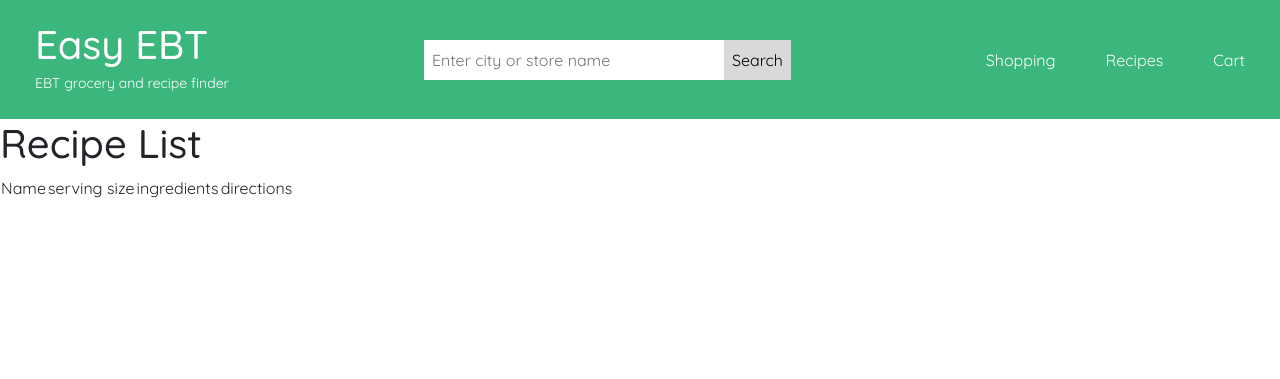
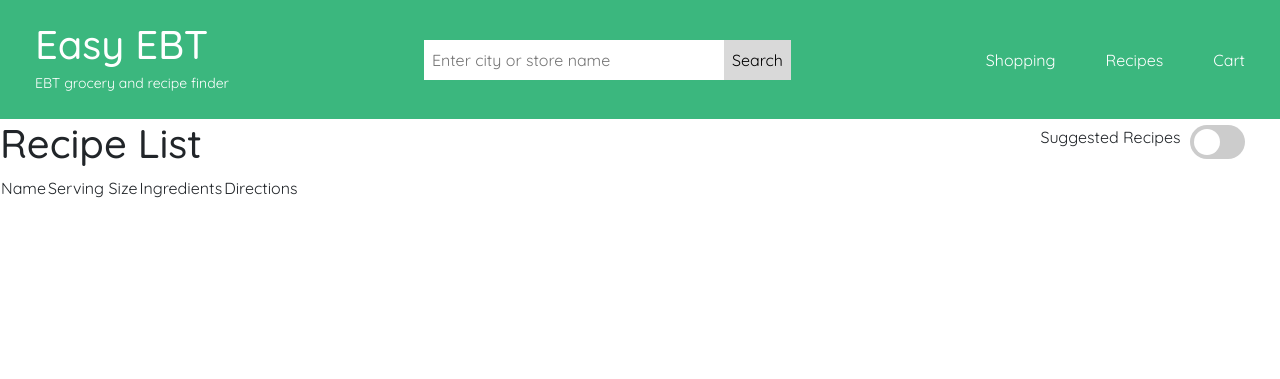
Before and after one commit to suhanishukla/grocery, a Django app: page /recipes/ in a window 1280 px wide. Shown: the top 379 px of the page. Run offline with Django 5.2, Linux system fonts and the light colour scheme; data that the repository does not hold is empty; some libraries are stand-ins or nearby versions.

Commit message:
suggested recipe toggle

```diff
--- a/grocerylist/templates/recipedisplay.html
+++ b/grocerylist/templates/recipedisplay.html
@@ -15,23 +15,111 @@
             margin: 0;
             padding: 0;
         }
+
+        .toggle-container {
+            position: absolute;
+            top: 120px;
+            right: 30px;
+            z-index: 1000;
+        }
+
+        .toggle-container span {
+            display: inline-block;
+            margin-right: 5px;
+        }
+
+        .toggle-container span.suggested-recipes {
+            margin-top: 5px;
+        }
+
+        .switch {
+            position: relative;
+            display: inline-block;
+            width: 60px;
+            height: 34px;
+        }
+
+        .switch input {
+            opacity: 0;
+            width: 0;
+            height: 0;
+        }
+
+        .slider {
+            position: absolute;
+            cursor: pointer;
+            top: 0;
+            left: 0;
+            right: 0;
+            bottom: 0;
+            background-color: #ccc;
+            -webkit-transition: .4s;
+            transition: .4s;
+            border-radius: 34px;
+        }
+
+        .slider:before {
+            position: absolute;
+            content: "";
+            height: 26px;
+            width: 26px;
+            left: 4px;
+            bottom: 4px;
+            background-color: white;
+            -webkit-transition: .4s;
+            transition: .4s;
+            border-radius: 50%;
+        }
+
+        input:checked + .slider {
+            background-color: #007bff;
+        }
+
+        input:focus + .slider {
+            box-shadow: 0 0 1px #007bff;
+        }
+
+        input:checked + .slider:before {
+            -webkit-transform: translateX(26px);
+            -ms-transform: translateX(26px);
+            transform: translateX(26px);
+        }
+
+        .slider.round {
+            border-radius: 34px;
+        }
+
+        .slider.round:before {
+            border-radius: 50%;
+        }
+
+        .recipe-row {
+            display: none;
+        }
     </style>
 </head>
 <body>
     {% include 'nav_bar.html' %}
+    <div class="toggle-container">
+        <span class="suggested-recipes">Suggested Recipes</span>
+        <label class="switch">
+            <input type="checkbox" id="toggleSwitch">
+            <span class="slider round"></span>
+        </label>
+    </div>
     <h1>Recipe List</h1>
     <table>
         <thead>
             <tr>
                 <td>Name</td>
-      <td>serving size</td>
-      <td>ingredients</td>
-      <td>directions</td>
+                <td>Serving Size</td>
+                <td>Ingredients</td>
+                <td>Directions</td>
             </tr>
         </thead>
         <tbody>
             {% for x in myrecipelist %}
-    <tr>
+            <tr class="recipe-row" id="recipe{{ forloop.counter }}">
                 <td>{{ x.name }}</td>
                 <td>{{ x.servingsize }}</td>
                 <td>{{ x.ingredients_list }}</td>
@@ -40,5 +128,56 @@
             {% endfor %}
         </tbody>
     </table>
+
+    <script>
+        document.addEventListener('DOMContentLoaded', function() {
+            const toggleSwitch = document.getElementById('toggleSwitch');
+            const recipes = document.querySelectorAll('.recipe-row');
+
+            const ingredientNames = [];
+            for (let i = 0; i < sessionStorage.length; i++) {
+                const key = sessionStorage.key(i);
+                if (key.startsWith('data_')) {
+                    const value = JSON.parse(sessionStorage.getItem(key));
+                    const ingredientName = Array.isArray(value[1]) ? value[1][0].trim().replace(/['"\[\]]/g, '') : value[1].trim().replace(/['"]/g, '');
+                    ingredientNames.push(ingredientName.toLowerCase());
+                }
+            }
+            console.log('Ingredient Names:', ingredientNames);
+
+            toggleSwitch.checked = false;
+
+            recipes.forEach(recipe => {
+                recipe.style.display = 'table-row';
+            });
+
+            toggleSwitch.addEventListener('change', function() {
+                console.log('Toggle Switch State:', this.checked);
+                const isChecked = this.checked;
+                recipes.forEach(recipe => {
+                    const recipeName = recipe.querySelector('td:first-child').textContent.trim();
+                    console.log('Processing Recipe:', recipeName);
+                    if (isChecked) {
+                        const ingredients = recipe.querySelector('td:nth-child(3)').textContent.toLowerCase();
+                        console.log('Recipe Ingredients:', ingredients);
+                        let hasMatchingIngredient = false;
+                        ingredientNames.forEach(ingredient => {
+                            if (ingredients.includes(ingredient) && !(ingredient === 'apple' && ingredients.includes('pineapple'))) {
+                                hasMatchingIngredient = true;
+                                console.log('Matching Ingredient Found:', ingredient);
+                            }
+                        });
+                        if (hasMatchingIngredient) {
+                            recipe.style.display = 'table-row';
+                        } else {
+                            recipe.style.display = 'none';
+                        }
+                    } else {
+                        recipe.style.display = 'table-row';
+                    }
+                });
+            });
+        });
+    </script>
 </body>
 </html>
```
Also changed, not shown: grocerylist/templates/index.html (+6 -6 lines). Lines whose indentation alone changed are shown as unchanged.
